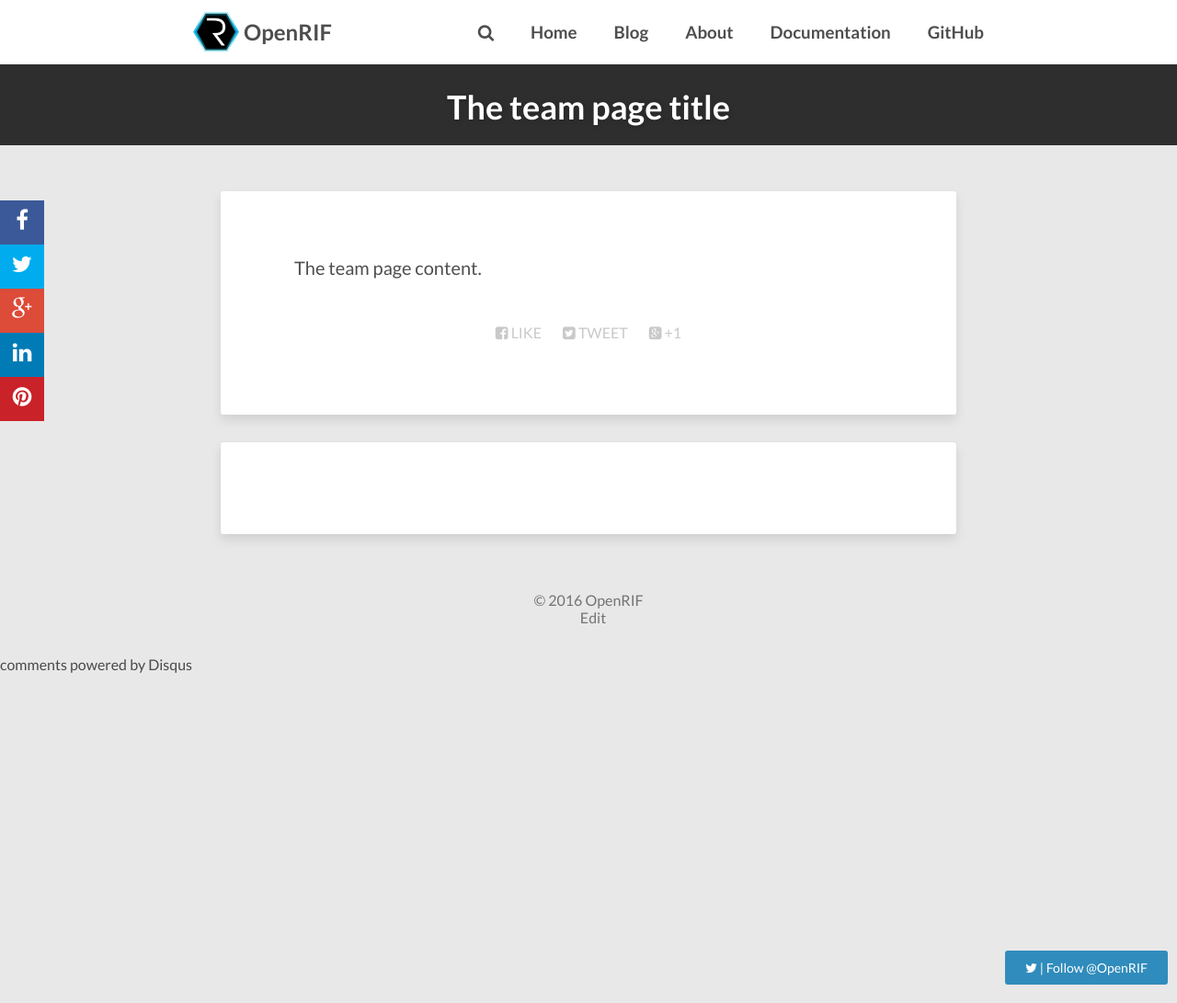
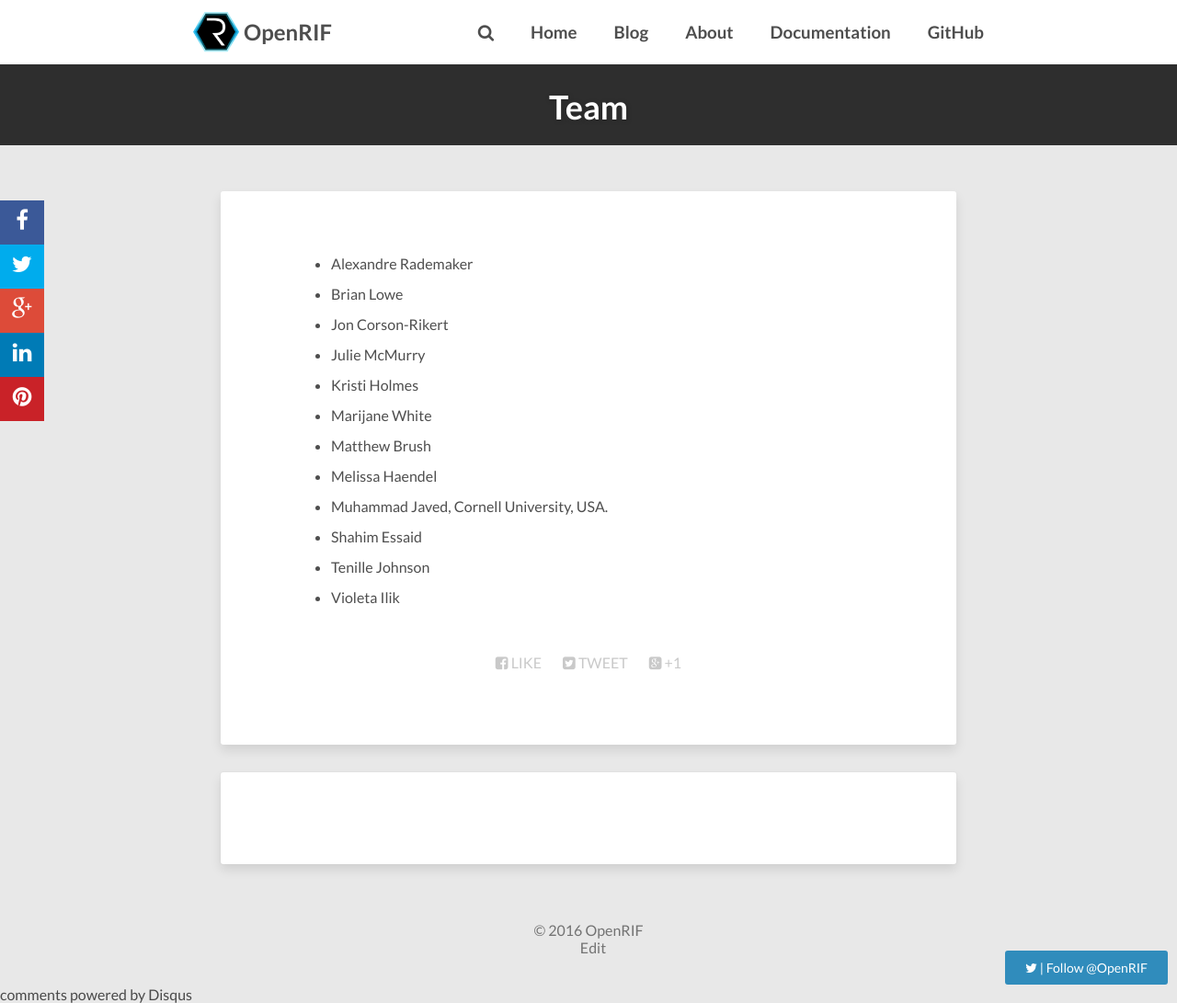
Before and after one commit to openrif/openrif.github.io, a Jekyll site: the page built from page/team.md, in a window 1280 px wide and 1091 px high. Shown: the whole window at 92% size. Built offline with Jekyll 4.4.1, drawn with Linux system fonts in a browser that asks for light colours; nearby versions of some CDN libraries; comment, search, counter and statistics services are not loaded.

Commit message:
Added team
Added team members (from github) in alphabetical order.

Affiliations needs to be added.

```diff
--- a/page/team.md
+++ b/page/team.md
@@ -1,7 +1,17 @@
 ---
-title: The team page title
+title: Team
 layout: page
 ---
 
-
-The team page content.
+- Alexandre Rademaker
+- Brian Lowe
+- Jon Corson-Rikert
+- Julie McMurry
+- Kristi Holmes
+- Marijane White
+- Matthew Brush
+- Melissa Haendel
+- Muhammad Javed, Cornell University, USA.
+- Shahim Essaid
+- Tenille Johnson
+- Violeta Ilik
```
